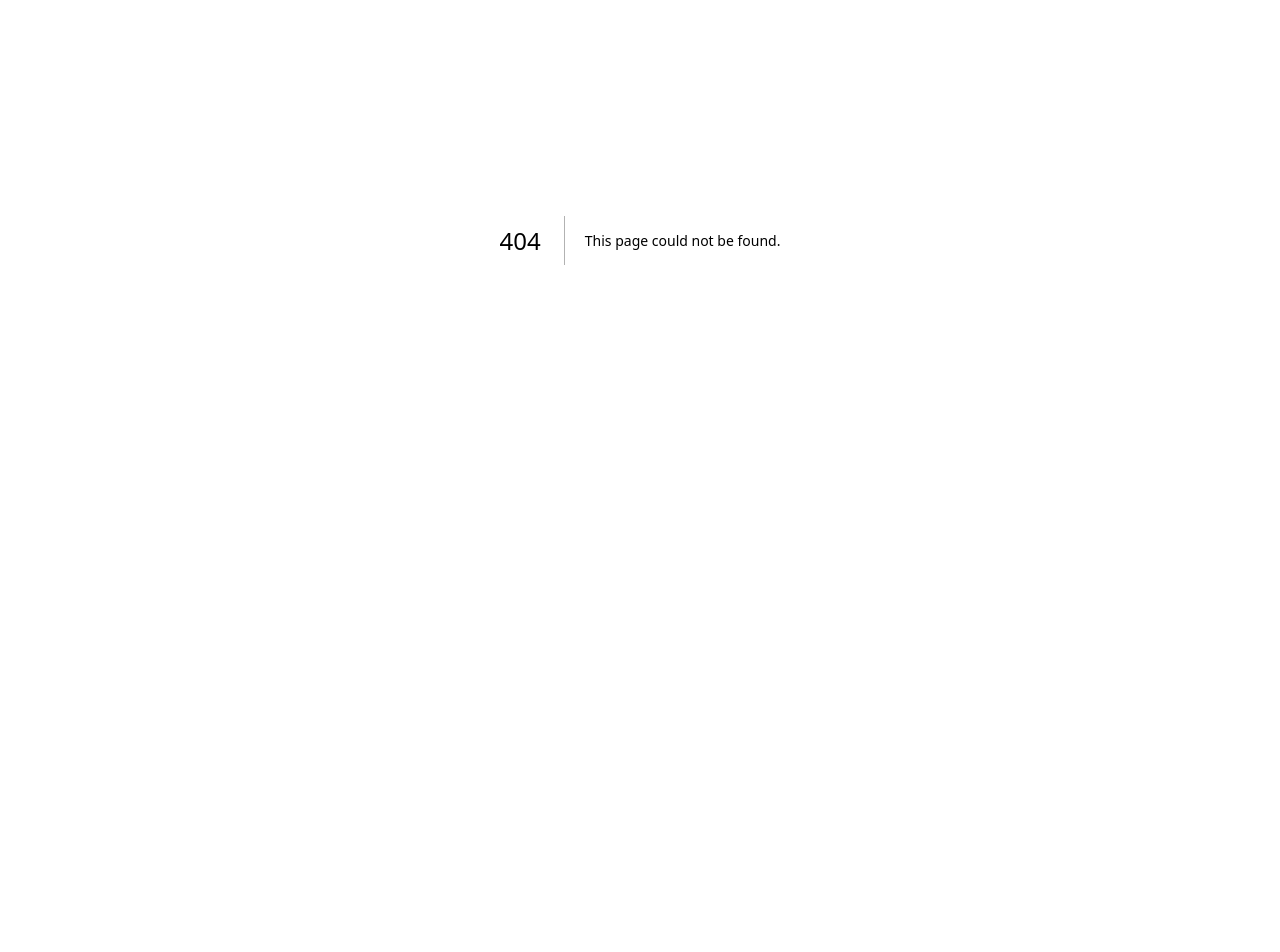
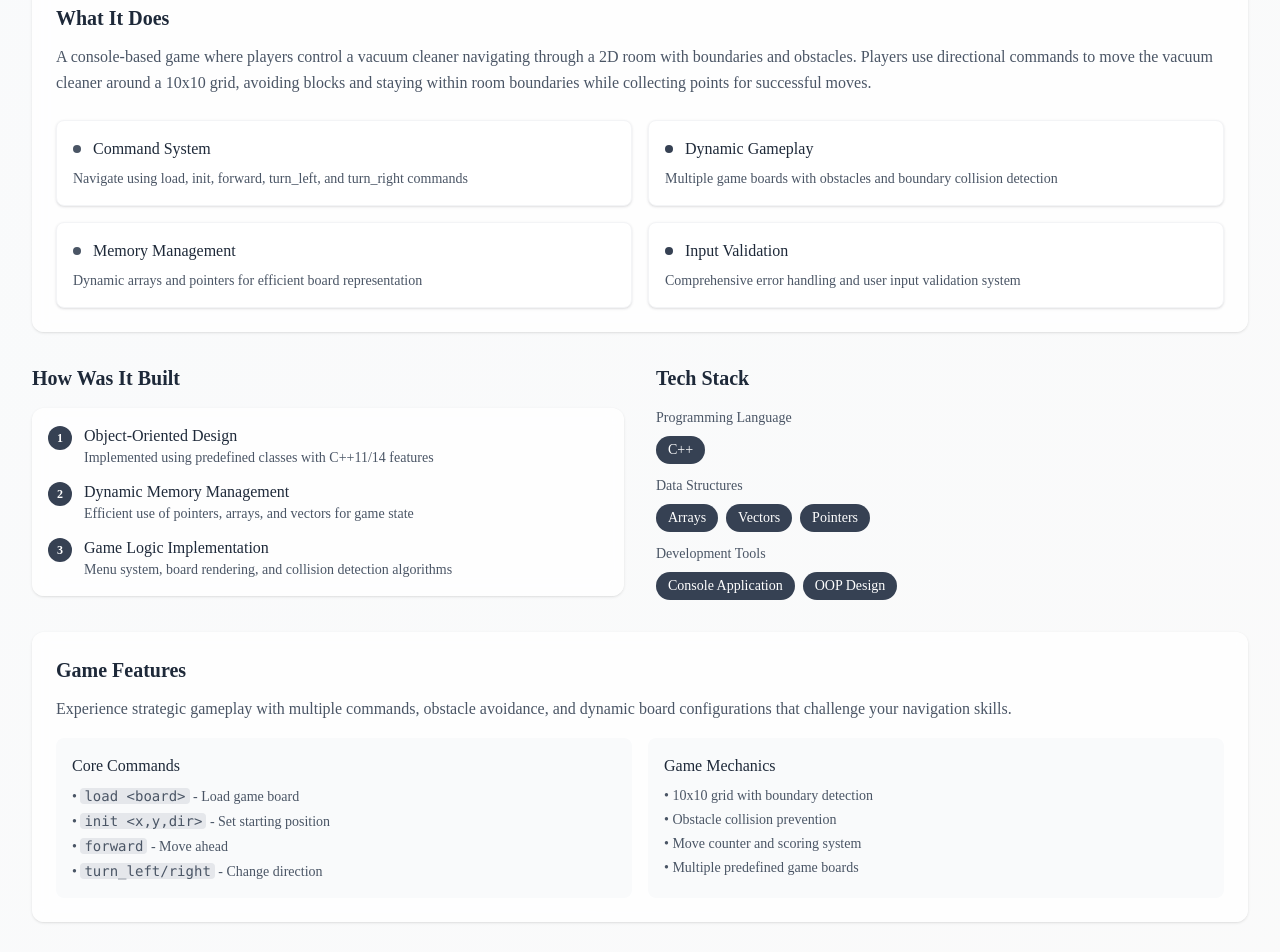
Before and after one commit to gohyiheng/webPortfolio, a Next.js app: page /components/projects/vacuum in a window 1280 px wide. Before the commit this address had no page. Shown: the part 160-1112 px from the top of the page. Before the commit the page ends 800 px from the top, so only its background shows below. Built offline with nearby package versions, Linux system fonts and the light colour scheme.

Commit message:
add: vacuum cleaner game project

```diff
--- a/src/pages/components/projects.tsx
+++ b/src/pages/components/projects.tsx
@@ -4,6 +4,8 @@ import ClosingTheGap from './projects/ctg';
 import VetCare from './projects/vetCare';
 import Woofya from './projects/woofya';
 import JapanCities from './projects/JapanCities';
+import VacuumGame from './projects/vacuum';
+import MinecraftVillageGenerator from './projects/minecraft';
 
 const Projects = () => {
   const [selectedProject, setSelectedProject] = useState<string | null>(null);
@@ -26,6 +28,10 @@ const Projects = () => {
         return <Woofya />;
       case 'Japan-cities':
         return <JapanCities />;
+      case 'vacuum-game':
+        return <VacuumGame />;
+      case 'village-gen':
+        return <MinecraftVillageGenerator />
       default:
         return null;
     }
@@ -59,7 +65,7 @@ const Projects = () => {
     },
     {
       id: 'Japan-cities',
-      title: 'Japan Cities Ranking',
+      title: 'Japan Travel Recommender',
       subtitle: 'Ranks cities in japan based on data from japan guide',
     },
   ];
@@ -80,8 +86,8 @@ const Projects = () => {
               {/* Decorative top accent */}
               <div className={`h-2 bg-gradient-to-r from-white-300 to-gray-700`}></div>
 
+              {/* card content */}
               <div className="pt-4 pr-8 pb-8 pl-4 relative">
-
                 <div className="mt-6">
                   <h3 className="text-2xl font-bold text-gray-800 mb-3 font-serif group-hover:text-gray-600 transition-colors duration-300">
                     {project.title}
--- a/src/pages/components/projects/JapanCities.tsx
+++ b/src/pages/components/projects/JapanCities.tsx
@@ -3,7 +3,7 @@ export default function JapanCities() {
     <div className="mx-auto p-8 space-y-8 bg-gradient-to-br from-gray-50 to-neutral-50 min-h-screen">
         <div className="text-center mb-8">
         <h2 className="text-3xl font-bold text-gray-800 mb-3">
-            Japan Cities Ranking
+            Japan Travel Recommender
         </h2>
         <p className="text-lg text-gray-600">City Recommendation System</p>
         </div>
@@ -11,7 +11,7 @@ export default function JapanCities() {
         <div className="bg-white/80 backdrop-blur-sm rounded-xl p-6 mb-8 shadow-sm">
         <h3 className="text-xl font-semibold text-gray-800 mb-3">What It Does</h3>
         <p className="text-gray-600 leading-relaxed mb-4">
-            A comprehensive travel platform that helps discover the perfect Japanese destinations based on your various rankings.
+            A travel platform that helps discover the perfect Japanese destinations based on various rankings types.
             Using web-scraped data from Japan Guide, the system provides recommendations ranging from
             popular tourist spots to hidden gems across all prefectures and regions.
         </p>
--- /dev/null
+++ b/src/pages/components/projects/vacuum.tsx
@@ -0,0 +1,163 @@
+export default function VacuumGame() {
+  return (
+    <div className="mx-auto p-8 space-y-8 bg-gradient-to-br from-gray-50 to-neutral-50">
+      <div className="text-center mb-8">
+        <h2 className="text-3xl font-bold text-gray-800 mb-3">
+          Vacuum Cleaning Game
+        </h2>
+        <p className="text-lg text-gray-600">Interactive console game built with C++</p>
+      </div>
+
+      <div className="bg-white/80 backdrop-blur-sm rounded-xl p-6 mb-8 shadow-sm">
+        <h3 className="text-xl font-semibold text-gray-800 mb-3">What It Does</h3>
+        <p className="text-gray-600 leading-relaxed mb-4">
+          A console-based game where players control a vacuum cleaner navigating through a 2D room with boundaries
+          and obstacles. Players use directional commands to move the vacuum cleaner around a 10x10 grid,
+          avoiding blocks and staying within room boundaries while collecting points for successful moves.
+        </p>
+
+        <div className="grid md:grid-cols-2 gap-4 mt-6">
+          <div className="bg-white rounded-lg p-4 shadow-sm border border-gray-100">
+            <div className="flex items-center mb-2">
+              <div className="w-2 h-2 bg-gray-600 rounded-full mr-3"></div>
+              <h4 className="font-medium text-gray-800">Command System</h4>
+            </div>
+            <p className="text-sm text-gray-600">Navigate using load, init, forward, turn_left, and turn_right commands</p>
+          </div>
+
+          <div className="bg-white rounded-lg p-4 shadow-sm border border-gray-100">
+            <div className="flex items-center mb-2">
+              <div className="w-2 h-2 bg-gray-700 rounded-full mr-3"></div>
+              <h4 className="font-medium text-gray-800">Dynamic Gameplay</h4>
+            </div>
+            <p className="text-sm text-gray-600">Multiple game boards with obstacles and boundary collision detection</p>
+          </div>
+
+          <div className="bg-white rounded-lg p-4 shadow-sm border border-gray-100">
+            <div className="flex items-center mb-2">
+              <div className="w-2 h-2 bg-gray-600 rounded-full mr-3"></div>
+              <h4 className="font-medium text-gray-800">Memory Management</h4>
+            </div>
+            <p className="text-sm text-gray-600">Dynamic arrays and pointers for efficient board representation</p>
+          </div>
+
+          <div className="bg-white rounded-lg p-4 shadow-sm border border-gray-100">
+            <div className="flex items-center mb-2">
+              <div className="w-2 h-2 bg-gray-700 rounded-full mr-3"></div>
+              <h4 className="font-medium text-gray-800">Input Validation</h4>
+            </div>
+            <p className="text-sm text-gray-600">Comprehensive error handling and user input validation system</p>
+          </div>
+        </div>
+      </div>
+
+      <div className="grid md:grid-cols-2 gap-8">
+        <section className="space-y-4">
+          <h3 className="text-xl font-semibold text-gray-800">How Was It Built</h3>
+          <div className="bg-white/80 backdrop-blur-sm rounded-xl p-4 space-y-3 shadow-sm">
+            <div className="flex items-start space-x-3">
+              <div className="w-6 h-6 bg-gray-700 text-white rounded-full flex items-center justify-center flex-shrink-0 mt-0.5">
+                <span className="text-xs font-bold">1</span>
+              </div>
+              <div>
+                <p className="font-medium text-gray-800">Object-Oriented Design</p>
+                <p className="text-sm text-gray-600">Implemented using predefined classes with C++11/14 features</p>
+              </div>
+            </div>
+
+            <div className="flex items-start space-x-3">
+              <div className="w-6 h-6 bg-gray-700 text-white rounded-full flex items-center justify-center flex-shrink-0 mt-0.5">
+                <span className="text-xs font-bold">2</span>
+              </div>
+              <div>
+                <p className="font-medium text-gray-800">Dynamic Memory Management</p>
+                <p className="text-sm text-gray-600">Efficient use of pointers, arrays, and vectors for game state</p>
+              </div>
+            </div>
+
+            <div className="flex items-start space-x-3">
+              <div className="w-6 h-6 bg-gray-700 text-white rounded-full flex items-center justify-center flex-shrink-0 mt-0.5">
+                <span className="text-xs font-bold">3</span>
+              </div>
+              <div>
+                <p className="font-medium text-gray-800">Game Logic Implementation</p>
+                <p className="text-sm text-gray-600">Menu system, board rendering, and collision detection algorithms</p>
+              </div>
+            </div>
+          </div>
+        </section>
+
+        <section className="space-y-4">
+          <h3 className="text-xl font-semibold text-gray-800">Tech Stack</h3>
+          <div className="space-y-3">
+            <div>
+              <p className="text-sm font-medium text-gray-600 mb-2">Programming Language</p>
+              <div className="flex flex-wrap gap-2">
+                <span className="bg-gray-700 text-white px-3 py-1 rounded-full text-sm">C++</span>
+              </div>
+            </div>
+
+            <div>
+              <p className="text-sm font-medium text-gray-600 mb-2">Data Structures</p>
+              <div className="flex flex-wrap gap-2">
+                <span className="bg-gray-700 text-white px-3 py-1 rounded-full text-sm">Arrays</span>
+                <span className="bg-gray-700 text-white px-3 py-1 rounded-full text-sm">Vectors</span>
+                <span className="bg-gray-700 text-white px-3 py-1 rounded-full text-sm">Pointers</span>
+              </div>
+            </div>
+
+            <div>
+              <p className="text-sm font-medium text-gray-600 mb-2">Development Tools</p>
+              <div className="flex flex-wrap gap-2">
+                <span className="bg-gray-700 text-white px-3 py-1 rounded-full text-sm">Console Application</span>
+                <span className="bg-gray-700 text-white px-3 py-1 rounded-full text-sm">OOP Design</span>
+              </div>
+            </div>
+          </div>
+        </section>
+      </div>
+
+      <section className="bg-white/80 backdrop-blur-sm rounded-xl p-6 mb-8 shadow-sm">
+        <h3 className="text-xl font-semibold text-gray-800 mb-3">Game Features</h3>
+        <p className="text-gray-600 leading-relaxed mb-4">
+          Experience strategic gameplay with multiple commands, obstacle avoidance, and dynamic board configurations
+          that challenge your navigation skills.
+        </p>
+        <div className="grid md:grid-cols-2 gap-4">
+          <div className="bg-gray-50 rounded-lg p-4">
+            <h4 className="font-medium text-gray-800 mb-2">Core Commands</h4>
+            <ul className="text-sm text-gray-600 space-y-1">
+              <li>• <span className="font-mono bg-gray-200 px-1 rounded">load &lt;board&gt;</span> - Load game board</li>
+              <li>• <span className="font-mono bg-gray-200 px-1 rounded">init &lt;x,y,dir&gt;</span> - Set starting position</li>
+              <li>• <span className="font-mono bg-gray-200 px-1 rounded">forward</span> - Move ahead</li>
+              <li>• <span className="font-mono bg-gray-200 px-1 rounded">turn_left/right</span> - Change direction</li>
+            </ul>
+          </div>
+          <div className="bg-gray-50 rounded-lg p-4">
+            <h4 className="font-medium text-gray-800 mb-2">Game Mechanics</h4>
+            <ul className="text-sm text-gray-600 space-y-1">
+              <li>• 10x10 grid with boundary detection</li>
+              <li>• Obstacle collision prevention</li>
+              <li>• Move counter and scoring system</li>
+              <li>• Multiple predefined game boards</li>
+            </ul>
+          </div>
+        </div>
+      </section>
+            <section className="bg-white/80 backdrop-blur-sm rounded-xl p-6 mb-8 shadow-sm">
+        <h3 className="text-xl font-semibold text-gray-800 mb-3">See It in Action</h3>
+        <p className="text-gray-600 leading-relaxed mb-4">
+          Watch the demo of the vacuum cleaner game here.
+        </p>
+        <a
+          href="https://drive.google.com/file/d/1v9nMCXE8HfmYHO5BDky8mZ8Tvb6RySVh/view?usp=sharing"
+          target="_blank"
+          rel="noopener noreferrer"
+          className="inline-flex items-center bg-gray-600 text-white px-4 py-2 rounded-lg hover:bg-gray-700 transition-colors font-medium"
+        >
+          Watch Demo →
+        </a>
+      </section>
+    </div>
+  );
+}
```
